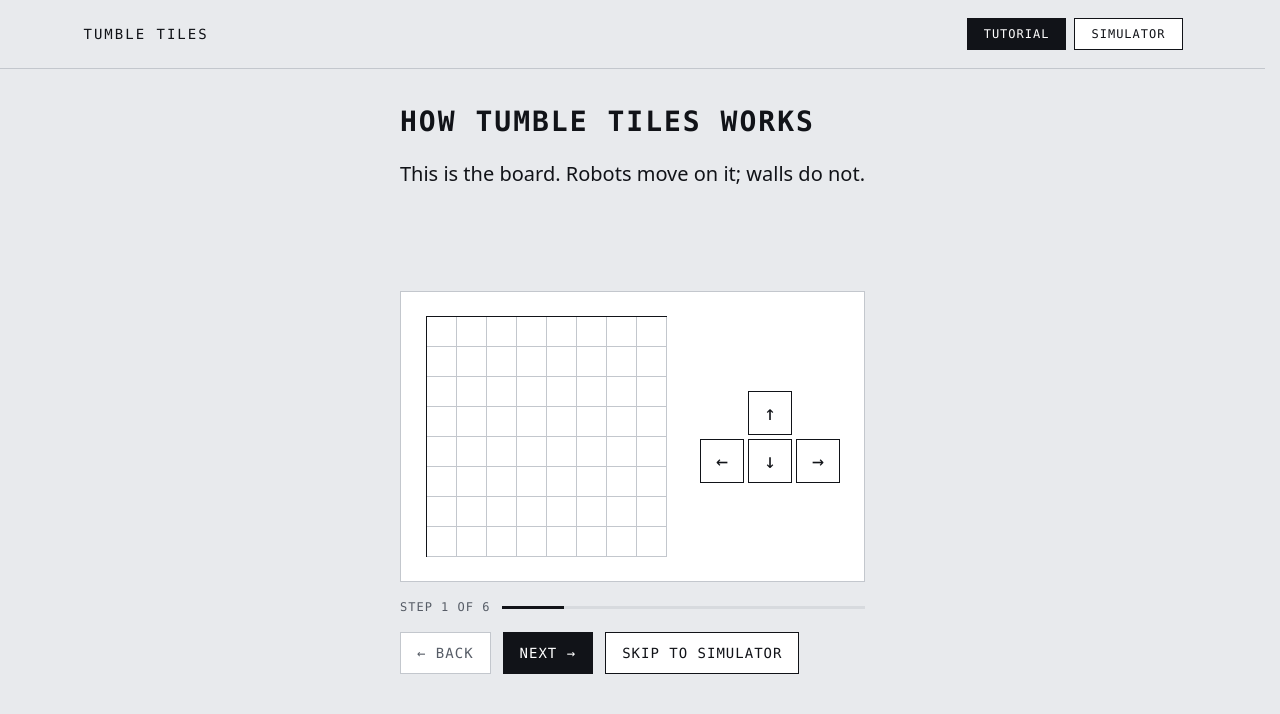
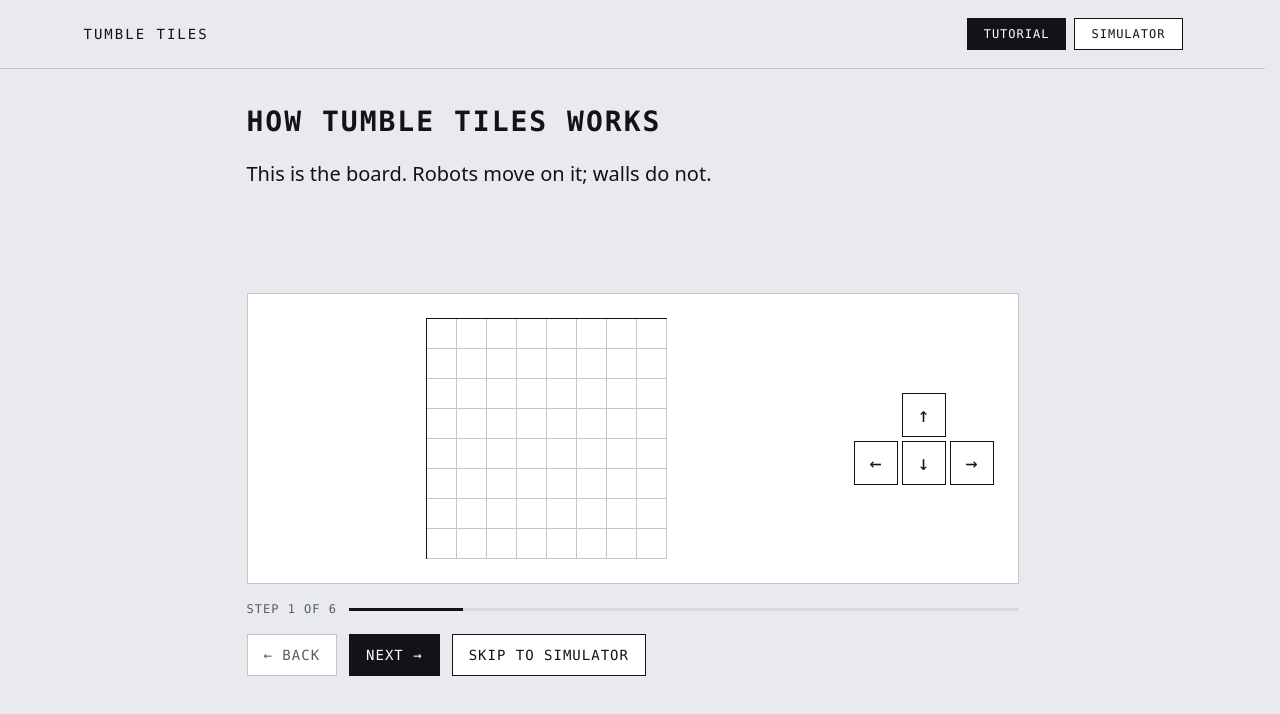
Before and after one commit to angelomodesto/tumbletiles-web, a React (Vite) app: page / in a window 1280 px wide. Both pictures are taken after a click on the button "TUTORIAL". Shown: the top 714 px of the page. Built offline with nearby package versions, Linux system fonts and the light colour scheme.

Commit message:
Keep walkthrough layout stable when advancing steps

```diff
--- a/src/App.css
+++ b/src/App.css
@@ -408,6 +408,8 @@
 /* ---------- Tutorial ---------- */
 
 .tutorial-page {
+  width: 100%;
+  box-sizing: border-box;
   max-width: var(--content-width);
   margin: 0 auto;
   padding: var(--space-32) var(--space-24);
@@ -531,6 +533,8 @@
 /* ---------- Demo animation ---------- */
 
 .demo-page {
+  width: 100%;
+  box-sizing: border-box;
   max-width: var(--content-width);
   margin: 0 auto;
   padding: var(--space-32) var(--space-24);
@@ -541,15 +545,19 @@
 }
 
 .demo-caption {
+  display: grid;
+  width: 100%;
   font-size: var(--text-lg);
   line-height: 1.5;
   color: var(--color-text);
   max-width: 620px;
-  /* Holds the space for all three lines a step can show, so the board below
-     stays put as each line appears instead of being pushed down. */
+  /* Overlapping caption groups reserve the tallest step at this screen width. */
   min-height: 104px;
   margin-bottom: var(--space-12);
 }
+
+.demo-caption > div { grid-area: 1 / 1; }
+.demo-caption-reserve { visibility: hidden; pointer-events: none; }
 
 .demo-stage {
   width: 100%;
--- a/src/Demo.tsx
+++ b/src/Demo.tsx
@@ -26,6 +26,11 @@ interface DemoProps {
 function Demo({ onDone, onSkip }: DemoProps) {
   const frames = useMemo(() => buildDemoFrames(), [])
   const stepCount = useMemo(() => countSteps(frames), [frames])
+  // Reserve each step's complete captions at the current viewport width. The
+  // tallest group sets the space, including wrapping, before animation starts.
+  const captionGroups = useMemo(() => Array.from({ length: stepCount }, (_, step) =>
+    [...new Set(frames.filter((frame) => frame.step === step).map((frame) => frame.caption))],
+  ), [frames, stepCount])
   const [index, setIndex] = useState(0)
 
   const reducedMotion =
@@ -70,9 +75,16 @@ function Demo({ onDone, onSkip }: DemoProps) {
     <div className="demo-page">
       <h1>How Tumble Tiles works</h1>
       <div className="demo-caption">
-        {captions.map((caption) => (
-          <p key={caption}>{caption}</p>
+        {captionGroups.map((group, step) => (
+          <div key={step} className="demo-caption-reserve" aria-hidden="true">
+            {group.map((caption) => <p key={caption}>{caption}</p>)}
+          </div>
         ))}
+        <div className="demo-caption-current">
+          {captions.map((caption) => (
+            <p key={caption}>{caption}</p>
+          ))}
+        </div>
       </div>
 
       <div className="demo-stage">
```
Also changed, not shown: 1 other file (tests, documents, lock files or other folders).
